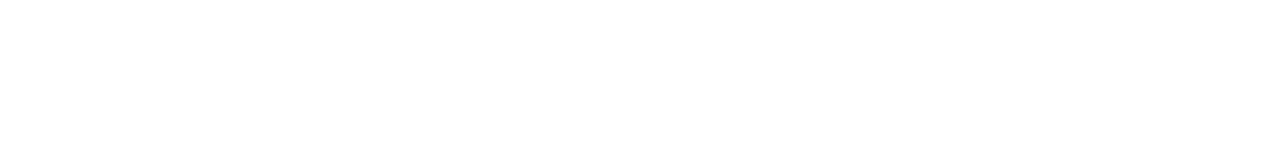
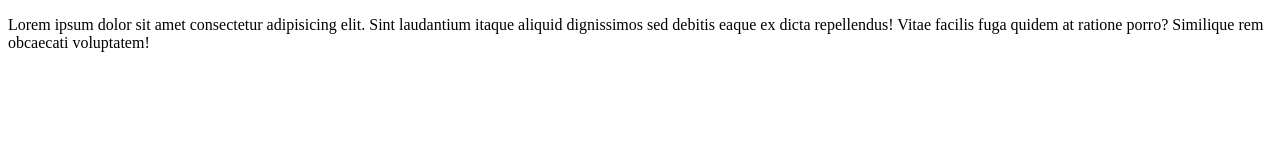
Before and after one commit to PedroFreitas10/projeto-1, a plain HTML site: page index.html in a window 1280 px wide. Drawn offline with Linux system fonts and the light colour scheme.

Commit message:
Adicionado texto no body

```diff
--- a/index.html
+++ b/index.html
@@ -6,6 +6,6 @@
     <title>Curso gratuito de Git e GitHub</title>
 </head>
 <body>
-    <h1></h1>
+    <p>Lorem ipsum dolor sit amet consectetur adipisicing elit. Sint laudantium itaque aliquid dignissimos sed debitis eaque ex dicta repellendus! Vitae facilis fuga quidem at ratione porro? Similique rem obcaecati voluptatem!</p>
 </body>
 </html>
```
